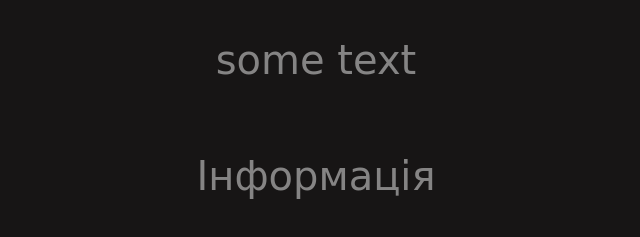
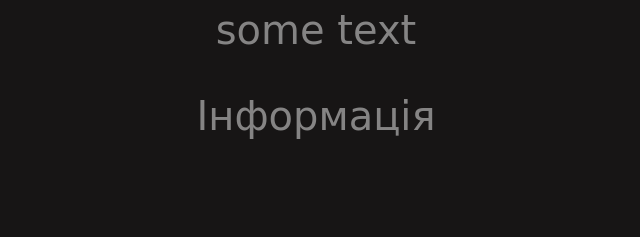
Before and after one commit to zfamka/questGame, a plain HTML site: page start.html in a window 1280 px wide. Shown: the part 627-864 px from the top of the page, without its empty margins (324-964 px from the left). After the commit the page ends 800 px from the top, so only its background shows below. Drawn offline with Linux system fonts and the light colour scheme.

Commit message:
fix menu

```diff
--- a/css/start.css
+++ b/css/start.css
@@ -26,10 +26,11 @@ body {
 }
 
 .btn {
+  display: inline-block;
+  margin: 30px 0;
   text-align: center;
   text-decoration: none;
   color: rgb(180, 179, 179);
-  padding: 30px 120px;
   font-size: 40px;
   border-radius: 30px;
   margin-bottom: 10px;
```
